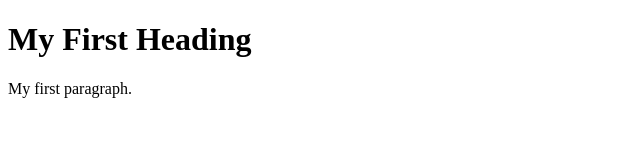
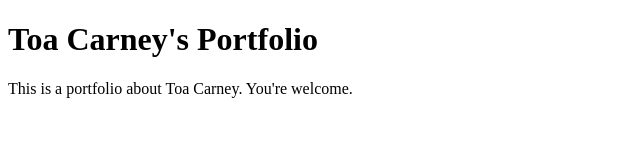
Before and after one commit to MisterToaCarney/computing-portfolio, a plain HTML site: page index.html in a window 1280 px wide. Shown: the whole page, without its empty margins (0-640 px from the left). Drawn offline with Linux system fonts and the light colour scheme.

Commit message:
Added portfolio stuff

```diff
--- a/index.html
+++ b/index.html
@@ -1,13 +1,15 @@
 <!DOCTYPE html>
 <html>
+
 <head>
-  <title>A Website</title>
+  <title>Toa Carney's Portfolio</title>
 </head>
+
 <body>
-
-  <h1>My First Heading</h1>
+  <h1>Toa Carney's Portfolio</h1>
   <p>
-    My first paragraph.
+    This is a portfolio about Toa Carney. You're welcome.
   </p>
 </body>
+
 </html>
```
